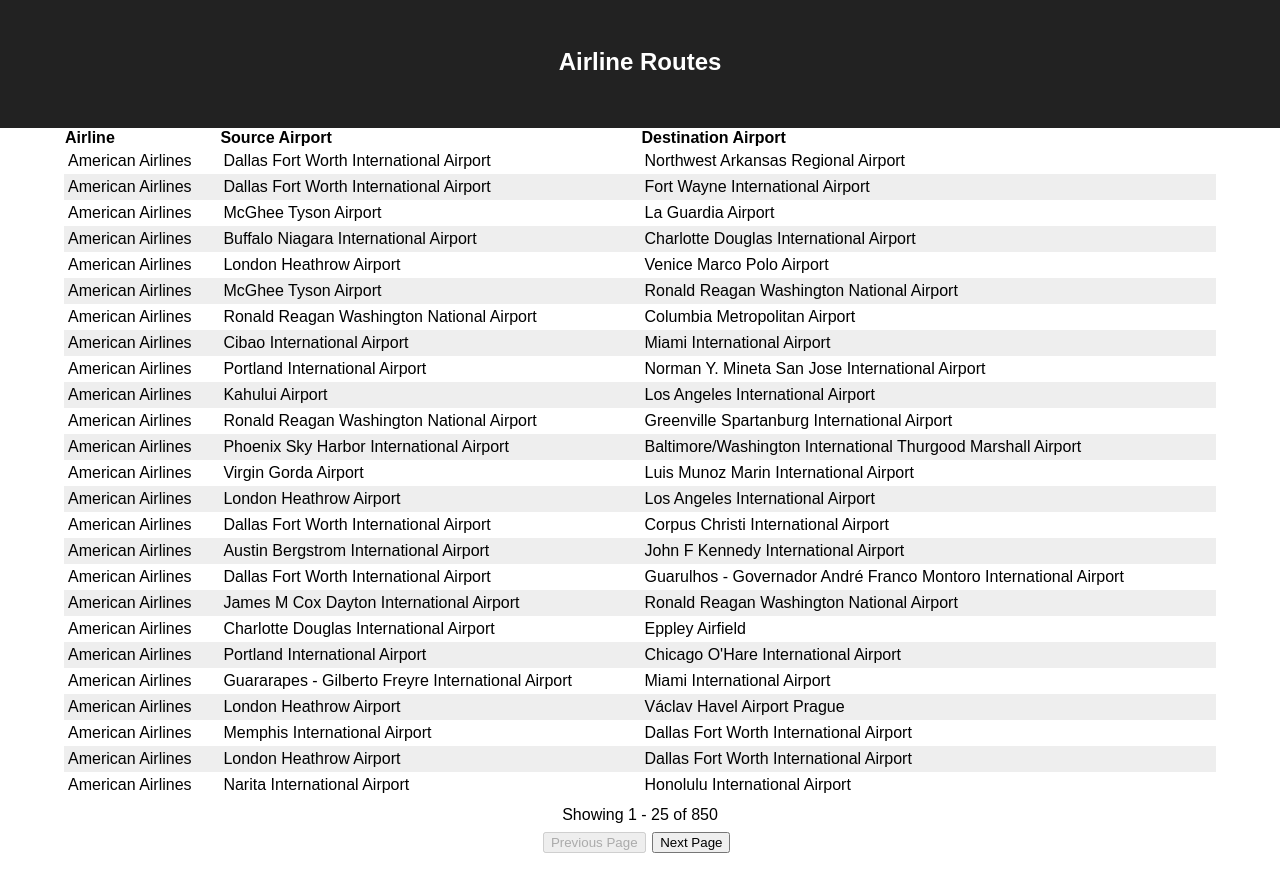
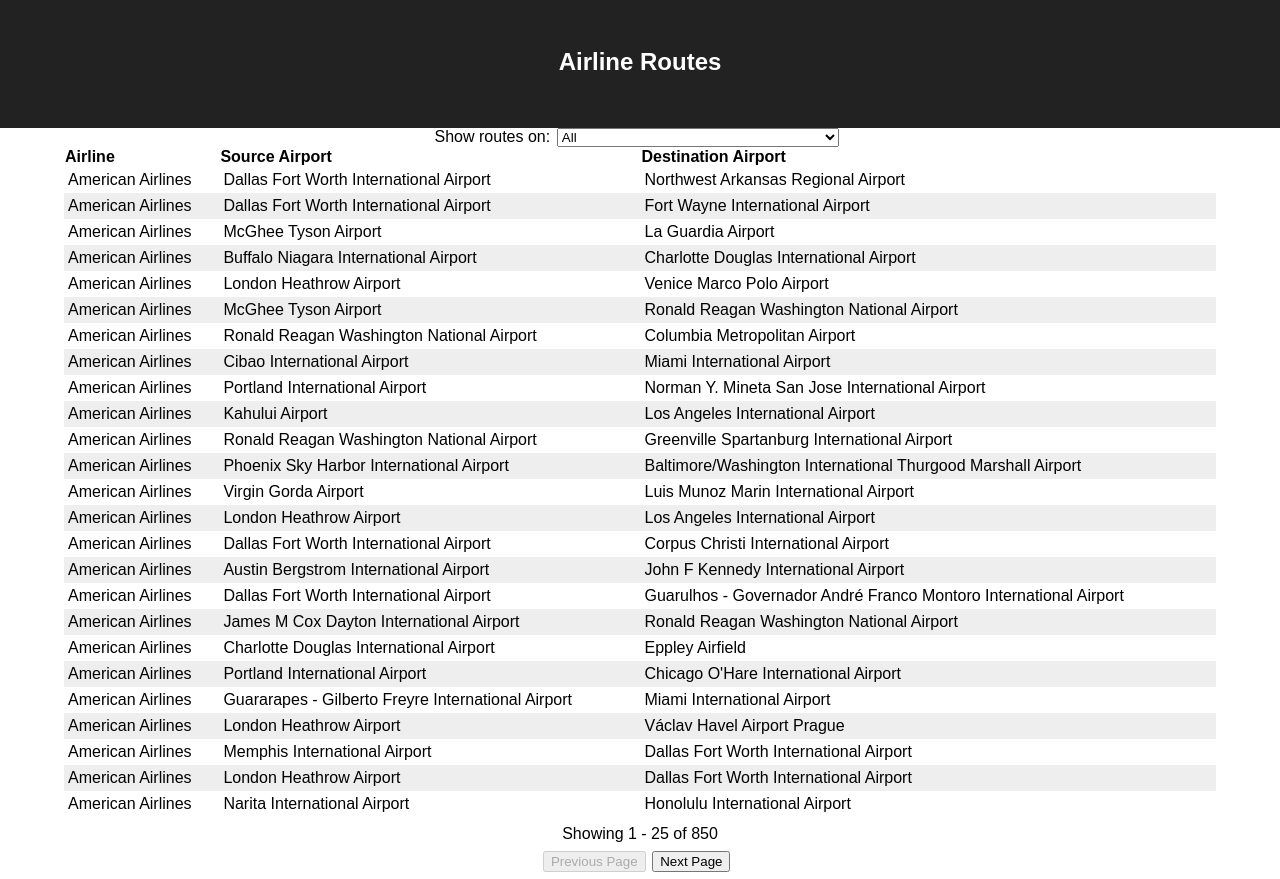
Before and after one commit to Code-yWilliams/airline-routes, a React (Create React App) app: page / in a window 1280 px wide. Built offline with nearby package versions, Linux system fonts and the light colour scheme.

Commit message:
extracting select component and implementing filter by airline

```diff
--- a/src/App.js
+++ b/src/App.js
@@ -1,9 +1,12 @@
-import React, { Component } from 'react';
+import React, { useState } from 'react';
+import './App.css';
 import Table from './components/Table';
-import data, { getAirlineById, getAirportByCode } from './data.js';
-import './App.css';
+import Select from './components/Select';
+import DATA, { getAirlineById, getAirportByCode } from './data.js';
+const { routes, airlines, airports } = DATA;
 
-const { routes, airlines, airports } = data;
+const App = () => {
+  const [currentAirline, setCurrentAirline] = useState('All');
 
   const columns = [
     {name: 'Airline', property: 'airline'},
@@ -19,15 +22,30 @@
     }
   }
 
-const App = () => (
+  const selectAirline = (e) => {
+    const airline = e.target.value;
+    setCurrentAirline(airline);
+  }
+
+  const filteredRoutes = () => {
+    return routes.filter(route => {
+      return (
+        (currentAirline === 'All' || currentAirline === getAirlineById(route.airline))
+      )
+    })
+  }
+
+  return  (
     <div className="app">
       <header className="header">
         <h1 className="title">Airline Routes</h1>
       </header>
       <section>
-    <Table className="routes-table" columns={columns} rows={routes} format={formatValue}></Table>
+        <Select name="airlines" label="Show routes on:" options={airlines.map(a => a.name).concat('All')} onChange={selectAirline}></Select>
+        <Table className="routes-table" columns={columns} rows={filteredRoutes()} format={formatValue}></Table>
       </section>
     </div>
   )
+}
 
 export default App;
--- /dev/null
+++ b/src/components/Select.js
@@ -0,0 +1,18 @@
+import React from 'react';
+
+const Select = ({ name="selection", label="Select an option", options=["option 1"], defaultValue="All", onChange=() => console.log(`no onChange handler prop given`) }) => {
+  return (
+    <>
+      <label htmlFor={name}>{label}</label>
+      <select name={name} defaultValue={defaultValue} onChange={onChange}>
+        {options.map(option => {
+            return (
+              <option value={option} key={option}>{option}</option>
+            )
+        })}
+      </select>
+    </>
+  )
+}
+
+export default Select;
--- a/src/components/Table.js
+++ b/src/components/Table.js
@@ -19,7 +19,7 @@
   const tableBodyRows = () => {
     return currentRows().map(row => {
       return (
-        <tr>
+        <tr key={JSON.stringify(row)}>
           {columns.map(col => {
             const dataProperty = col.property;
             const value = row[col.property];
--- a/src/data.js
+++ b/src/data.js
@@ -1405,4 +1405,6 @@
   return airport.name;
 }
 
-export default {routes, airlines, airports};
+
+
+export default { routes, airlines, airports };
```
Lines whose indentation alone changed are shown as unchanged.
